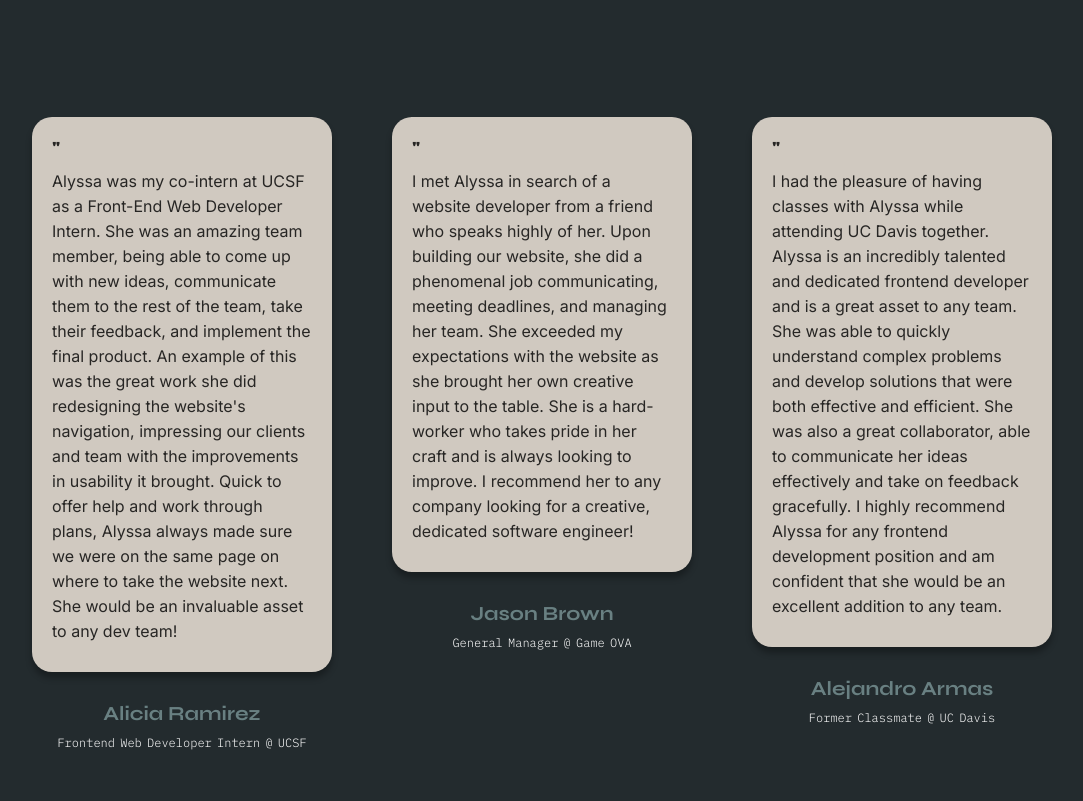
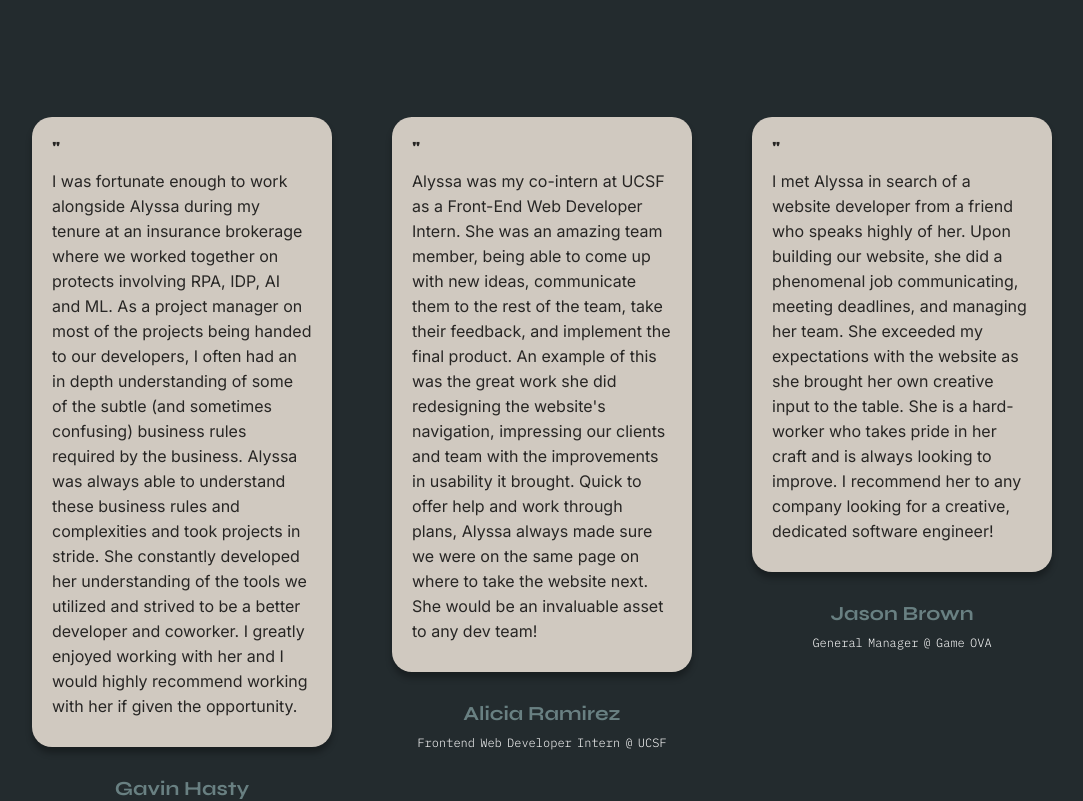
Before and after one commit to alyssamarie0107/alyssamarie0107.github.io, a React (Create React App) app: page / in a window 1280 px wide. Shown: the part 2863-3664 px from the top of the page, without its empty margins (98-1181 px from the left). Built offline with nearby package versions, Linux system fonts and the light colour scheme.

Commit message:
Added testimony from Gavin Hasty

```diff
--- a/src/sections/testimony/Testimony.js
+++ b/src/sections/testimony/Testimony.js
@@ -30,6 +30,12 @@ const Testimony = () => {
                     whileInView="visible"
                     viewport={{ once: true }}>
                         <TestimonyCard
+                            testimony="I was fortunate enough to work alongside Alyssa during my tenure at an insurance brokerage where we worked together on protects involving RPA, IDP, AI and ML. As a project manager on most of the projects being handed to our developers, I often had an in depth understanding of some of the subtle (and sometimes confusing) business rules required by the business. Alyssa was always able to understand these business rules and complexities and took projects in stride. She constantly developed her understanding of the tools we utilized and strived to be a better developer and coworker. I greatly enjoyed working with her and I would highly recommend working with her if given the opportunity. "
+                            by="Gavin Hasty"
+                            title="Project Manager @ USI Insurance Services"
+                        />
+
+                        <TestimonyCard
                             testimony="Alyssa was my co-intern at UCSF as a Front-End Web Developer Intern. She was an amazing team member, being able to come up with new ideas, communicate them to the rest of the team, take their feedback, and implement the final product. An example of this was the great work she did redesigning the website's navigation, impressing our clients and team with the improvements in usability it brought. Quick to offer help and work through plans, Alyssa always made sure we were on the same page on where to take the website next. She would be an invaluable asset to any dev team!"
                             by="Alicia Ramirez"
                             title="Frontend Web Developer Intern @ UCSF"
```
